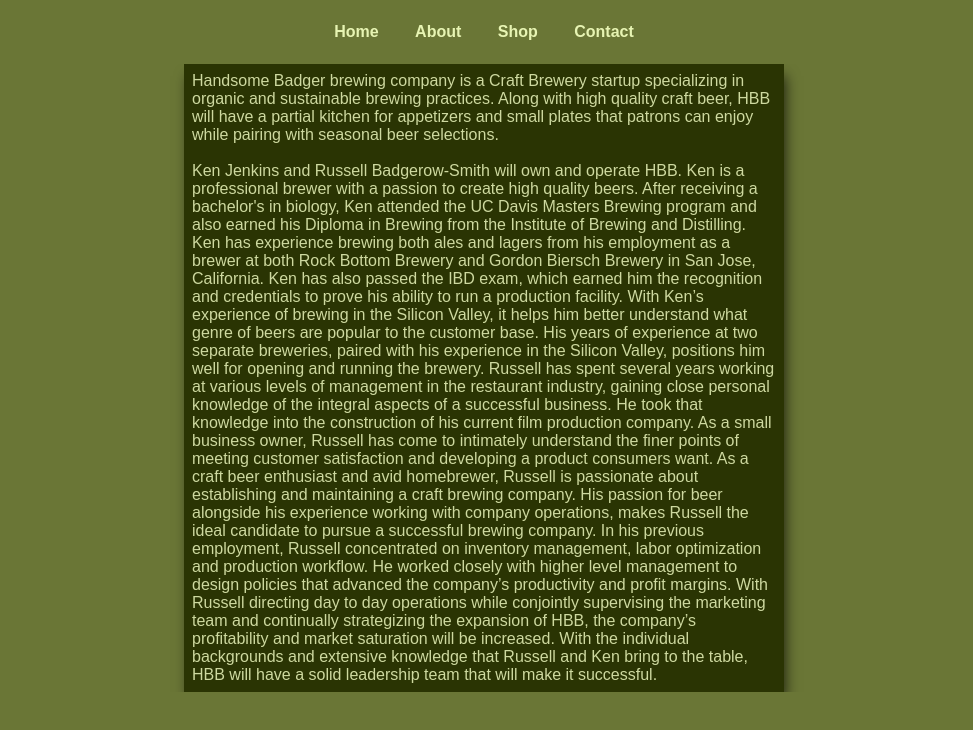
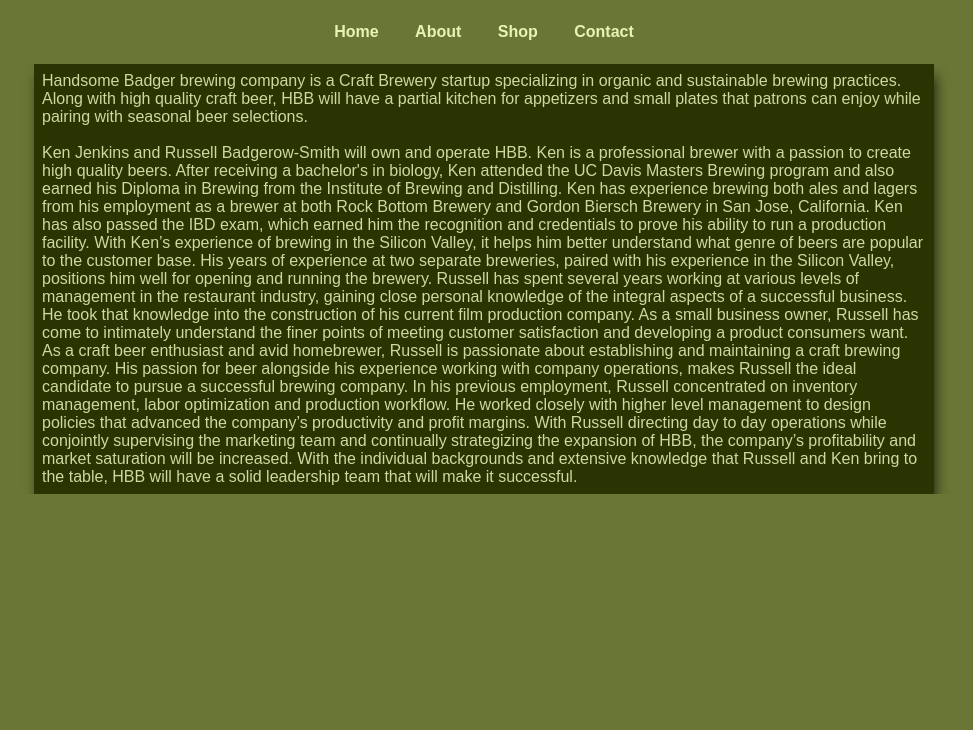
Before and after one commit to kylestlb/hbb, a website: page about.html in a window 1280 px wide. Shown: the whole page, without its empty margins (156-1129 px from the left). Drawn offline with Linux system fonts and the light colour scheme; a web font is replaced by a local one.

Commit message:
media queries

```diff
--- a/public/site.css
+++ b/public/site.css
@@ -18,6 +18,10 @@
     max-width: 1200px;
     padding-right: 0.5em;
     padding-left: 0.5em;
+}
+
+.content {
+    margin-bottom: 10px
 }
 
 .flex-ctr {
@@ -58,7 +62,7 @@
 
 /* About */
 .about-text {
-    flex-basis: 50%;
+    flex-basis: 100%;
 }
 
 .about-text p {
@@ -107,3 +111,10 @@
     width: 320px;
     height: auto;
 }
+
+@media screen and (min-width: 600px) {
+    .about-text {
+        flex-basis: 75%;
+    }
+
+}
```
